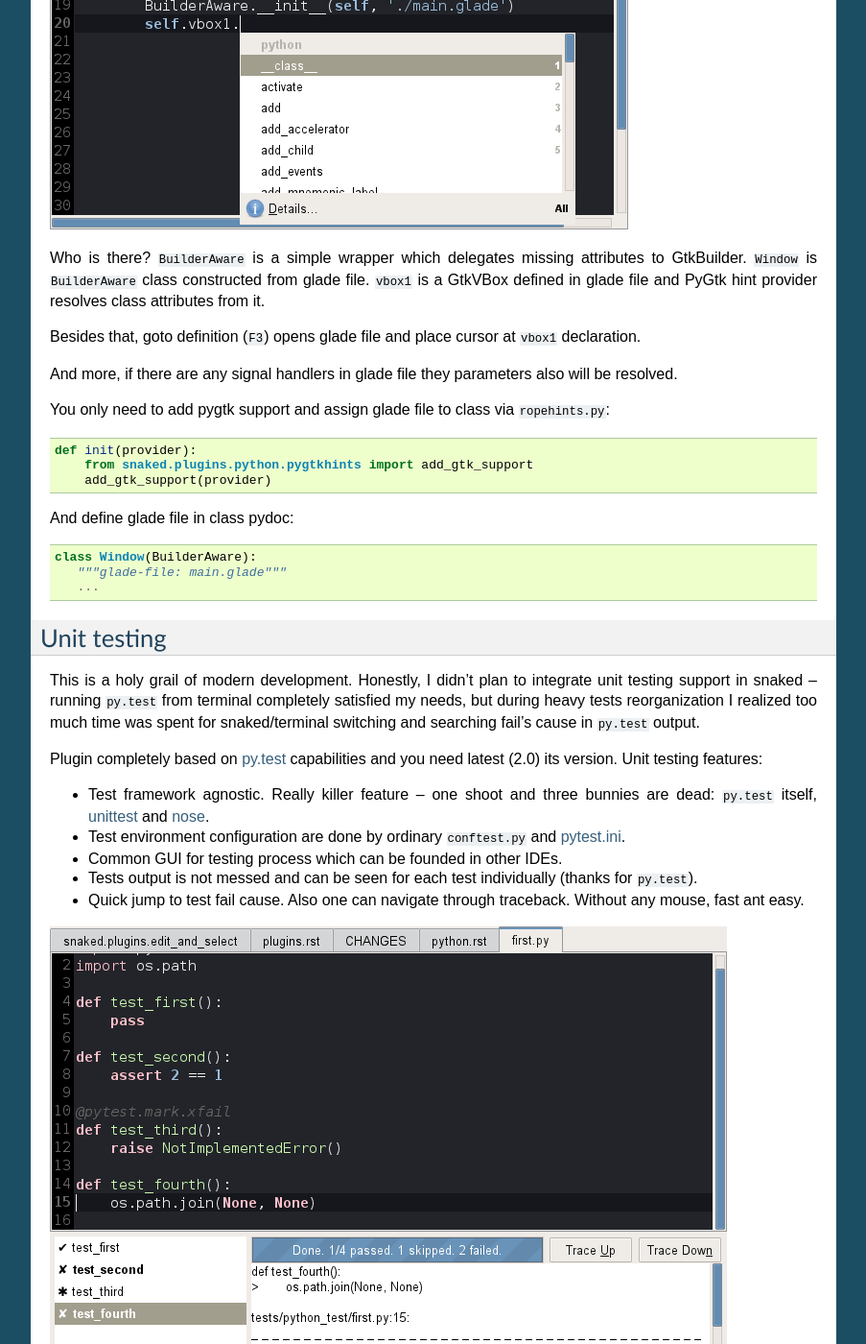
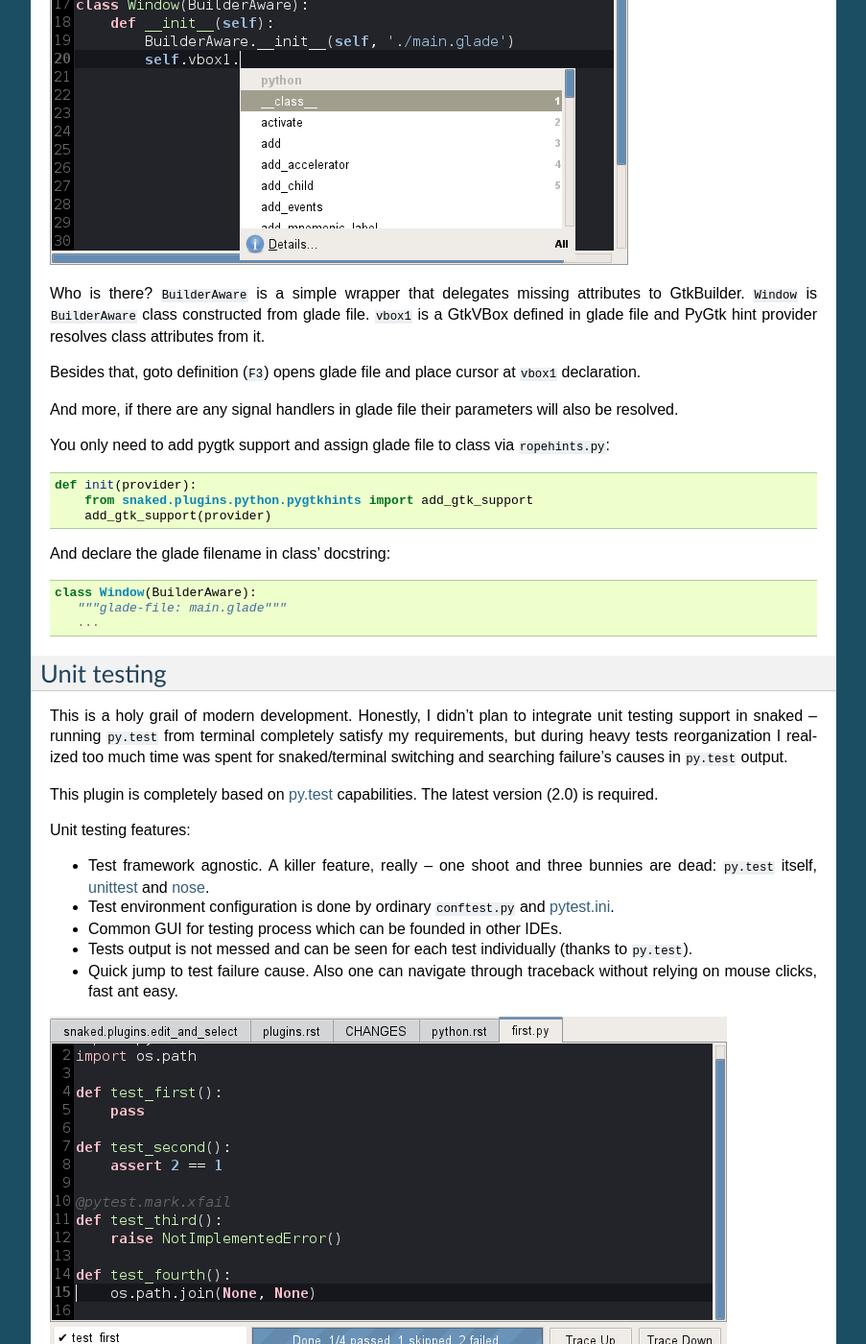
Before and after one commit to baverman/snaked, a Sphinx documentation site: the page built from doc/python.rst, in a window 1280 px wide and 1400 px high, scrolled down 4341 px. Shown: the whole window at 96% size, without its empty margins (198-1101 px from the left). Built offline with Sphinx 7.4.7, drawn with Linux system fonts in a browser that asks for light colours; some of the changed text lies outside the part shown.

Commit message:
docs update

```diff
--- a/doc/python.rst
+++ b/doc/python.rst
@@ -2,14 +2,15 @@
 =============
 
 Strictly for the sake of this plugin I started Snaked's development. It requires
-`rope <http://rope.sourceforge.net/>`_ for it's work.
+`rope <http://rope.sourceforge.net/>`_ for it to work.
 
 Pretty editor title formating
 -----------------------------
 
-Package modules are presented like `package.module` or `package` instead
-`module.py` or `__init__.py`. Very useful extension to distinguish similar file
-names. Must have for every Pytonier.
+Changes tabs' display, uses package modules names, instead of filenames.
+Example: `module.py` or `__init__.py` is shown as `package.module` or `package`.
+It's a very useful extension to distinguish similar file
+names and is a must have for every Pytonista.
 
 
 .. _python-goto-definition:
@@ -36,13 +37,13 @@
 Code completion
 ---------------
 
-Snaked uses gtksourceview2's completion framework. I've only implement python
-provider. All UI work are done by gtksourceview.
+Snaked uses gtksourceview2's completion framework. I just implemented the python
+provider. Most of the UI work is done by gtksourceview.
 
 .. image:: /images/complete.*
 
-``<ctrl>space`` activates popup. Also there is support for showing pydocs in
-detailed proposal information.
+``<ctrl>space`` activates a popup. There is support for
+showing pydocs (docstrings) using `Details...` button.
 
 
 .. _python-outline:
@@ -50,7 +51,7 @@
 Outline navigation
 ------------------
 
-This dialog provides easy jumping into needed module block.
+This dialog allow easy jumping to module' blocks.
 
 .. image:: /images/outline1.*
 
@@ -62,11 +63,11 @@
 Type hints
 ----------
 
-This is the most exiting Snaked's part. It allows to provide additional type
-information to rope for better type inferring and as consequence better
+This is the most exiting Snaked part. It allows you to provide additional type
+information to rope for a better type inferring and as consequence, better
 completion and code navigation.
 
-What hints can be provided:
+Hints that can be provided:
 
 * Function/method param types.
 
@@ -81,11 +82,13 @@
 *****
 
 There is special file to configure hints: ``.ropeproject/ropehints.py`` in your
-project root. It is ordinary python file which must define function
+project root. It is an ordinary python file which must define the function
 ``init(provider)``, where ``provider`` is default project hint provider with
 build-in scope matcher and doc string hint support.
 
-Take note, without configured hints you have doc string hint provider anyway.
+.. note::
+
+   Without any configured hints you still have the doc string hint provider.
 
 
 Snaked's hint providers
@@ -113,7 +116,7 @@
 Django hints
 ************
 
-Look at image:
+Look at the image:
 
 .. image:: /images/django-hints.*
 
@@ -135,7 +138,7 @@
 
 .. image:: /images/pygtk-hints.*
 
-Who is there? ``BuilderAware`` is a simple wrapper which delegates missing
+Who is there? ``BuilderAware`` is a simple wrapper that delegates missing
 attributes to GtkBuilder. ``Window`` is ``BuilderAware`` class constructed from
 glade file. ``vbox1`` is a GtkVBox defined in glade file and PyGtk hint provider
 resolves class attributes from it.
@@ -143,8 +146,8 @@
 Besides that, goto definition (``F3``) opens glade file and place cursor at
 ``vbox1`` declaration.
 
-And more, if there are any signal handlers in glade file they parameters also
-will be resolved.
+And more, if there are any signal handlers in glade file their parameters will also
+be resolved.
 
 You only need to add pygtk support and assign glade file to class via
 ``ropehints.py``::
@@ -153,7 +156,7 @@
        from snaked.plugins.python.pygtkhints import add_gtk_support
        add_gtk_support(provider)
 
-And define glade file in class pydoc::
+And declare the glade filename in class' docstring::
 
    class Window(BuilderAware):
       """glade-file: main.glade"""
@@ -165,28 +168,30 @@
 
 This is a holy grail of modern development. Honestly, I didn't plan to integrate
 unit testing support in snaked -- running ``py.test`` from terminal completely
-satisfied my needs, but during heavy tests reorganization I realized too much
-time was spent for snaked/terminal switching and searching fail's cause in
+satisfy my requirements, but during heavy tests reorganization I realized too much
+time was spent for snaked/terminal switching and searching failure's causes in
 ``py.test`` output.
 
-Plugin completely based on `py.test <http://pytest.org>`_ capabilities and you
-need latest (2.0) its version. Unit testing features:
+This plugin is completely based on `py.test <http://pytest.org>`_ capabilities.
+The latest version (2.0) is required.
 
-* Test framework agnostic. Really killer feature -- one shoot and three bunnies
+Unit testing features:
+
+* Test framework agnostic. A killer feature, really -- one shoot and three bunnies
   are dead: ``py.test`` itself, `unittest
   <http://docs.python.org/library/unittest.html>`_ and `nose
   <http://somethingaboutorange.com/mrl/projects/nose/>`_.
 
-* Test environment configuration are done by ordinary ``conftest.py`` and
+* Test environment configuration is done by ordinary ``conftest.py`` and
   `pytest.ini <http://pytest.org/customize.html>`_.
 
 * Common GUI for testing process which can be founded in other IDEs.
 
 * Tests output is not messed and can be seen for each test individually (thanks
-  for ``py.test``).
+  to ``py.test``).
 
-* Quick jump to test fail cause. Also one can navigate through traceback.
-  Without any mouse, fast ant easy.
+* Quick jump to test failure cause. Also one can navigate through traceback
+  without relying on mouse clicks, fast ant easy.
 
 .. image:: /images/unittest.*
 
```
Also changed, not shown: other parts of doc/python.rst (+5 -5 lines), doc/start.rst (+46 -43 lines).
